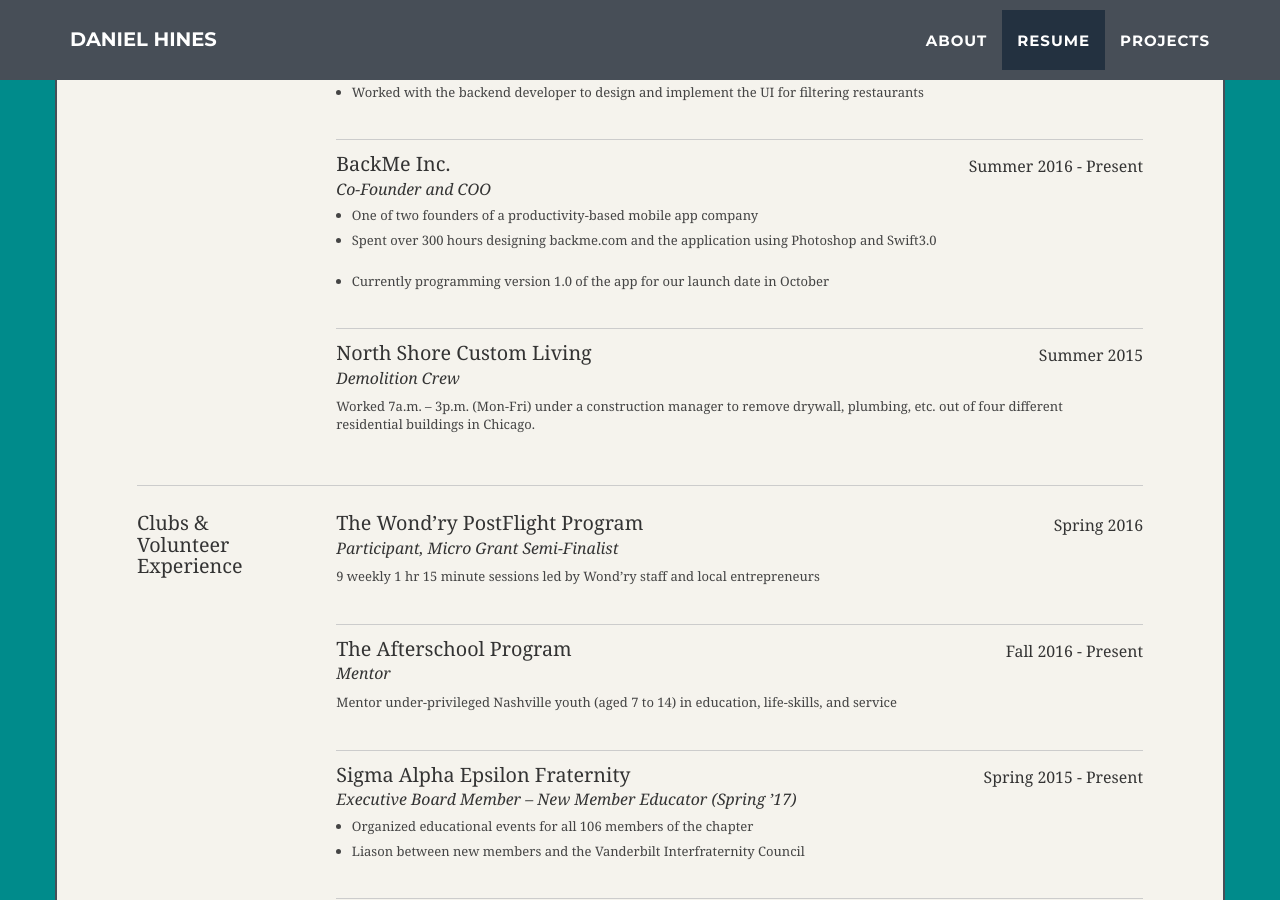
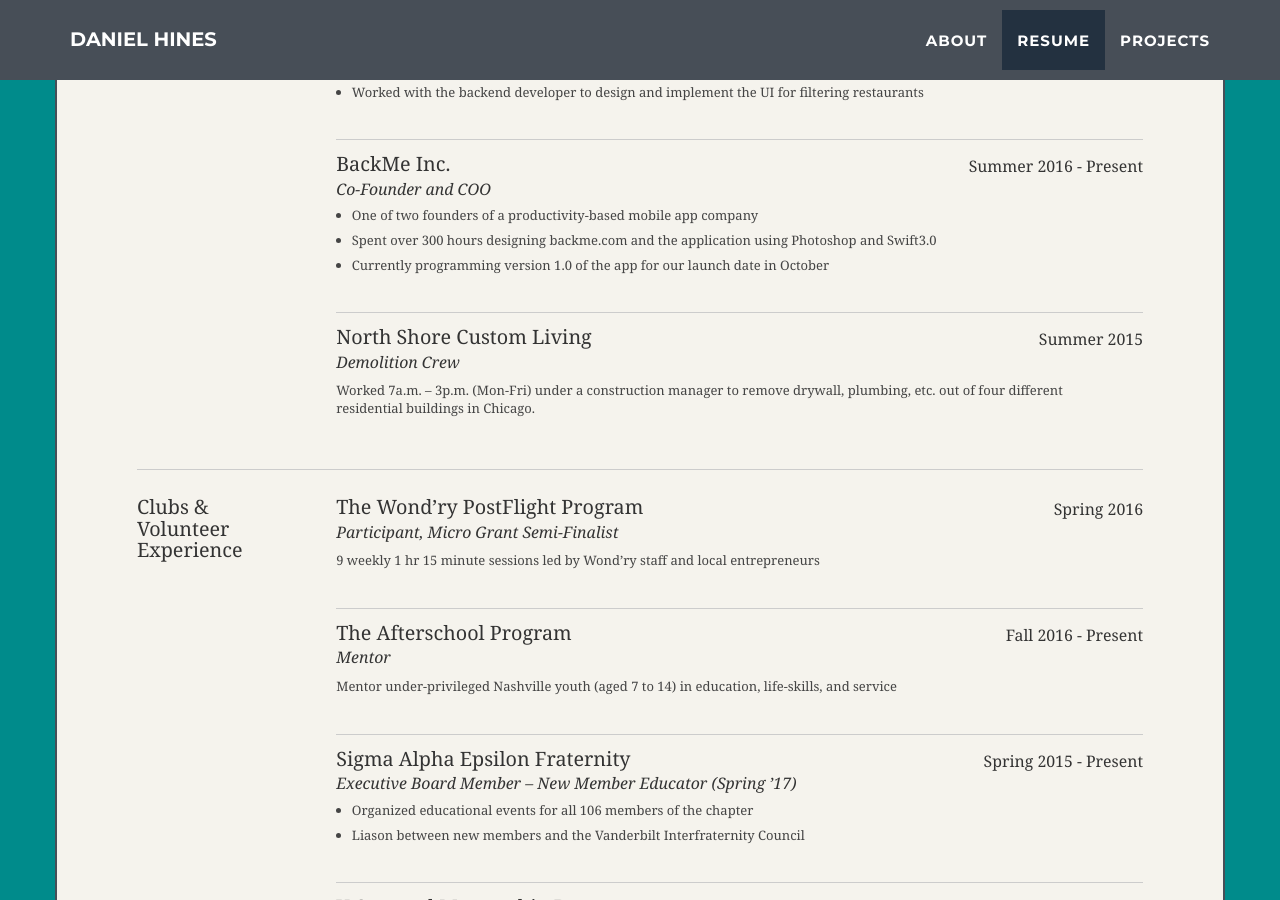
Before and after one commit to danielchines/danielchines.github.io, a Jekyll site: the page built from index.html, in a window 1280 px wide and 900 px high, scrolled down 2601 px. Built offline with Jekyll 4.4.1, drawn with Linux system fonts in a browser that asks for light colours.

Commit message:
Update resume.html

```diff
--- a/_includes/resume.html
+++ b/_includes/resume.html
@@ -154,7 +154,7 @@
 								<h4>Summer 2016 - Present</h4>
 								<ul>
 									<li class="job">One of two founders of a productivity-based mobile app company</li>
-									<li class="job last">Spent over 300 hours designing backme.com and the application using Photoshop and Swift3.0</li>
+									<li class="job">Spent over 300 hours designing backme.com and the application using Photoshop and Swift3.0</li>
 									<li class="job last">Currently programming version 1.0 of the app for our launch date in October</li>
 								</ul>
 							</div>
```
